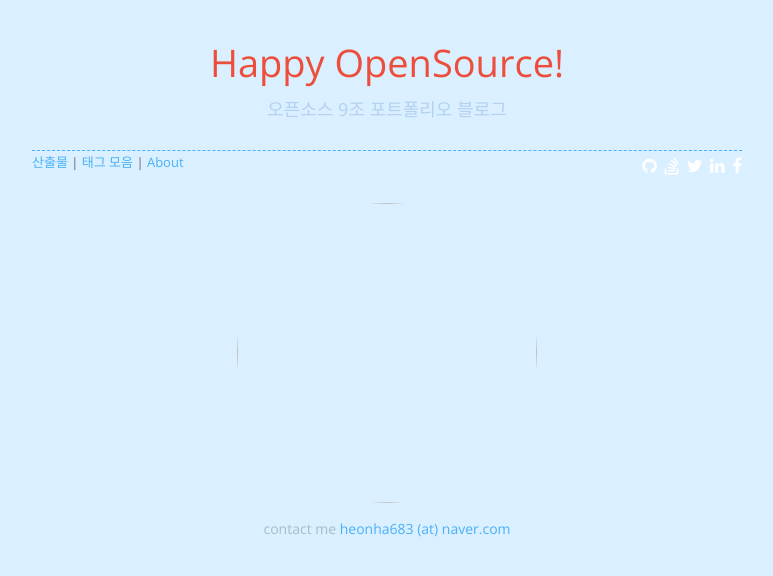
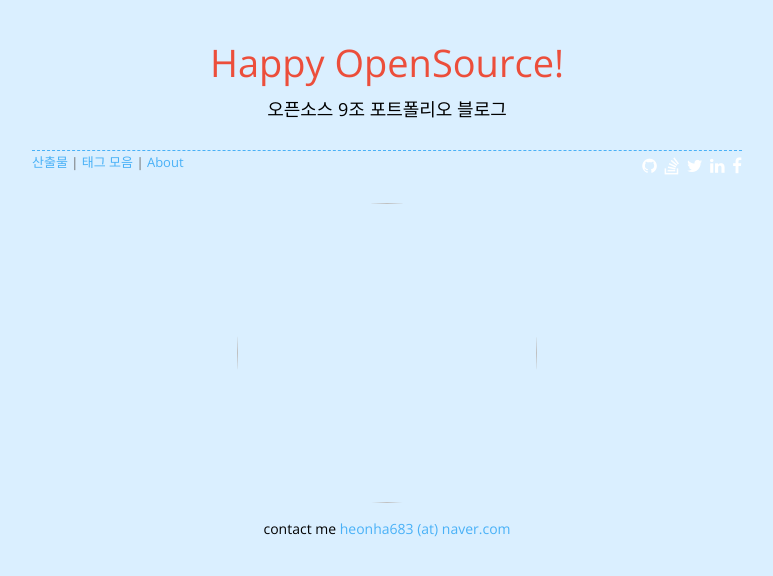
Before and after one commit to kirqe/autm-rb, a Jekyll site: the page built from index.html, in a window 1280 px wide. Shown: the top 576 px of the page, without its empty margins (253-1026 px from the left). Built offline with Jekyll 4.4.1, drawn with Linux system fonts in a browser that asks for light colours; nearby versions of some CDN libraries; comment, search, counter and statistics services are not loaded.

Commit message:
Add files via upload

```diff
--- a/public/stylesheets/styles.scss
+++ b/public/stylesheets/styles.scss
@@ -6,7 +6,7 @@ body {
   padding: 0px 0 20px 0px;
   margin: 0px;
   font: 14px/1.5 'Open Sans', sans-serif;
-  color: #A3BFC6 ;
+  color: #000000;
   font-weight: normal;
   background: {{ site.data.theme.bg }};
   -webkit-font-smoothing: subpixel-antialiased;
@@ -19,7 +19,7 @@ body {
 {% endunless %}
 
 h1, h2, h3, h4, h5, h6 {
-  color:#B3D1F0;
+  color:#000000;
   margin: 0 0 10px;
   font-family: 'Open Sans', sans-serif;
   font-weight: normal;
@@ -132,7 +132,7 @@ section {
     }
 
     p {
-      color: #B3D1F0;
+      color: #000000;
       font-family: 'Open Sans', sans-serif;
       font-weight: 100;
       font-size: 18px;
@@ -176,8 +176,8 @@ section {
   line-height: 24px;
   margin: 0 0 10px;
   font-family: 'Open Sans', sans-serif;
-  font-weight: normal;
-  color: #A3BFC6;
+  font-weight: bold;
+  color: #000000;
 }
 
 .tags{
```
